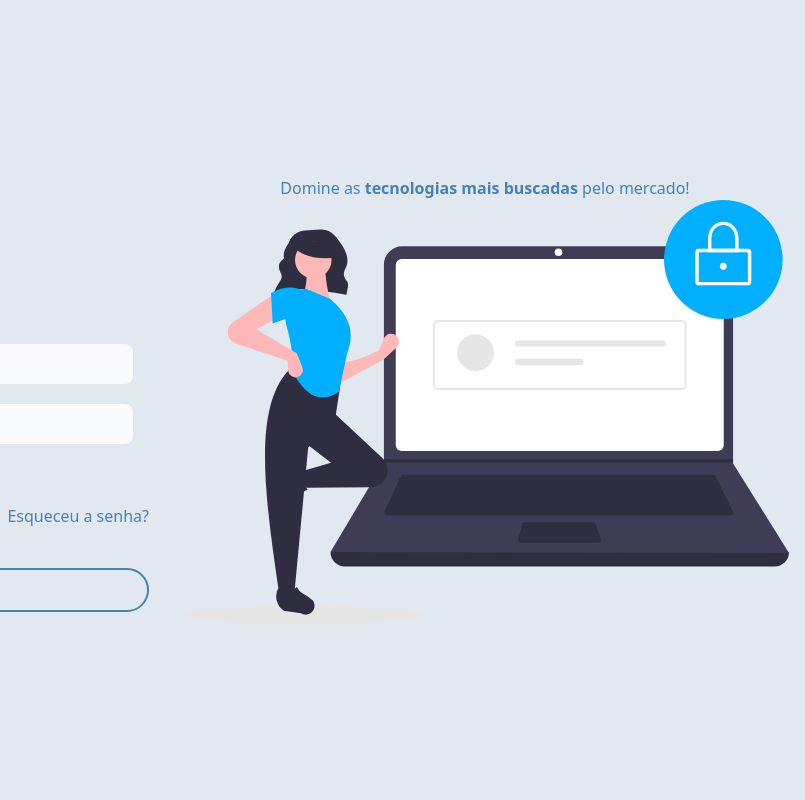
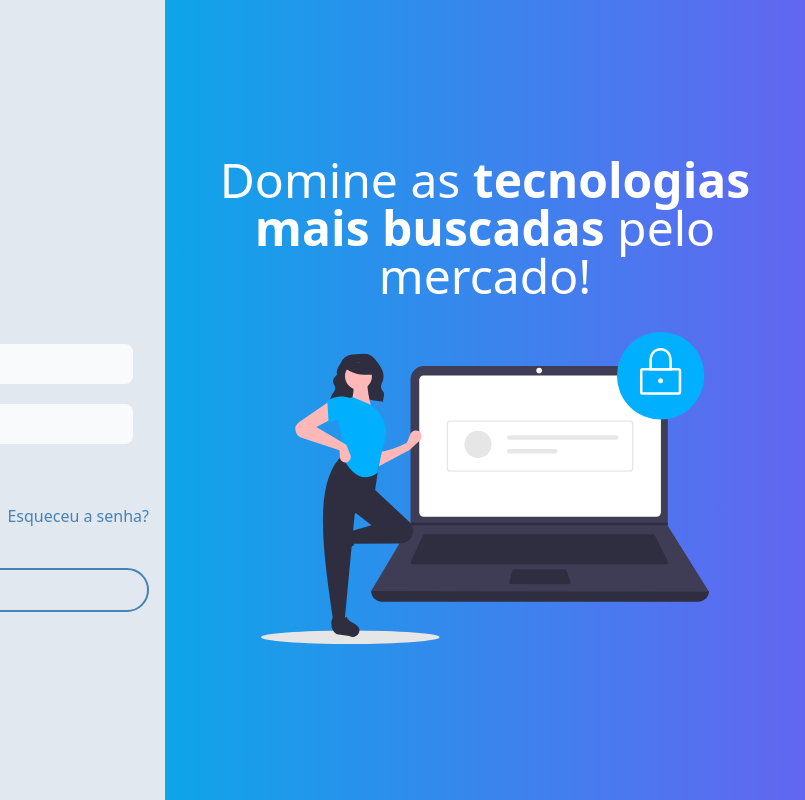
Before and after one commit to LeandroDukievicz/login-tailwind, a website: page src/index.html in a window 1280 px wide. Shown: the full height of the page, 475-1280 px from the left. Drawn offline with Linux system fonts and the light colour scheme.

Commit message:
🐛 FIX: fix bug in css

```diff
--- a/src/index.html
+++ b/src/index.html
@@ -52,9 +52,10 @@
         </section>
 
         <section class="hidden md:flex w-full flex-1 h-screen gap-8
-                        items-center justify-center flex-col p-4">
+                        items-center justify-center flex-col p-4
+                        bg-gradient-to-r from-sky-500 to-indigo-500">
 
-            <h1 class="text-textlogin text-5xl text-center">
+            <h1 class="text-white text-5xl text-center">
                 Domine as <strong>tecnologias mais buscadas</strong> pelo mercado!
             </h1>
 
```
Also changed, not shown: styles/output.css.
